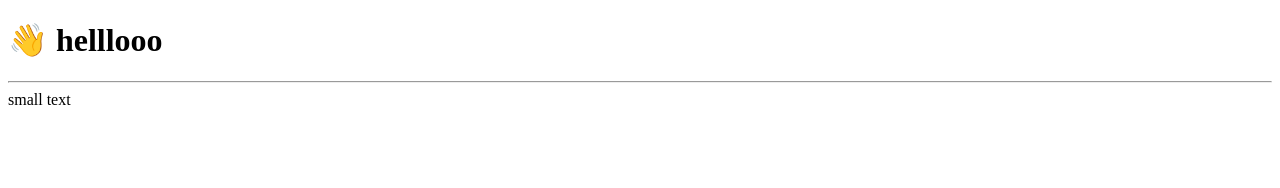
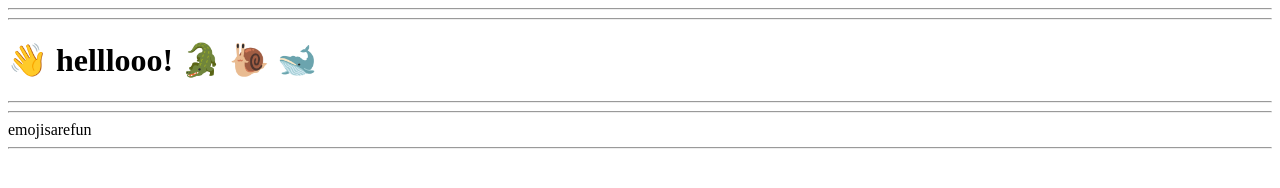
Before and after one commit to fruityysocks/prishita.me, a plain HTML site: page index.html in a window 1280 px wide. Drawn offline with Linux system fonts and the light colour scheme.

Commit message:
more emojis

```diff
--- a/index.html
+++ b/index.html
@@ -5,10 +5,14 @@
         <title>prishita.me</title>
     </head>
     <body>
-        <h1> &#128075; helllooo</h1>
+        <hr>
+        <hr>
+        <h1> &#128075; helllooo! &#128010; &#128012; &#128011;</h1>
+        <hr>
         <hr>
         <h7>
-            small text
+            emojisarefun
         </h7>
+        <hr>
     </body>
 </html>
```
